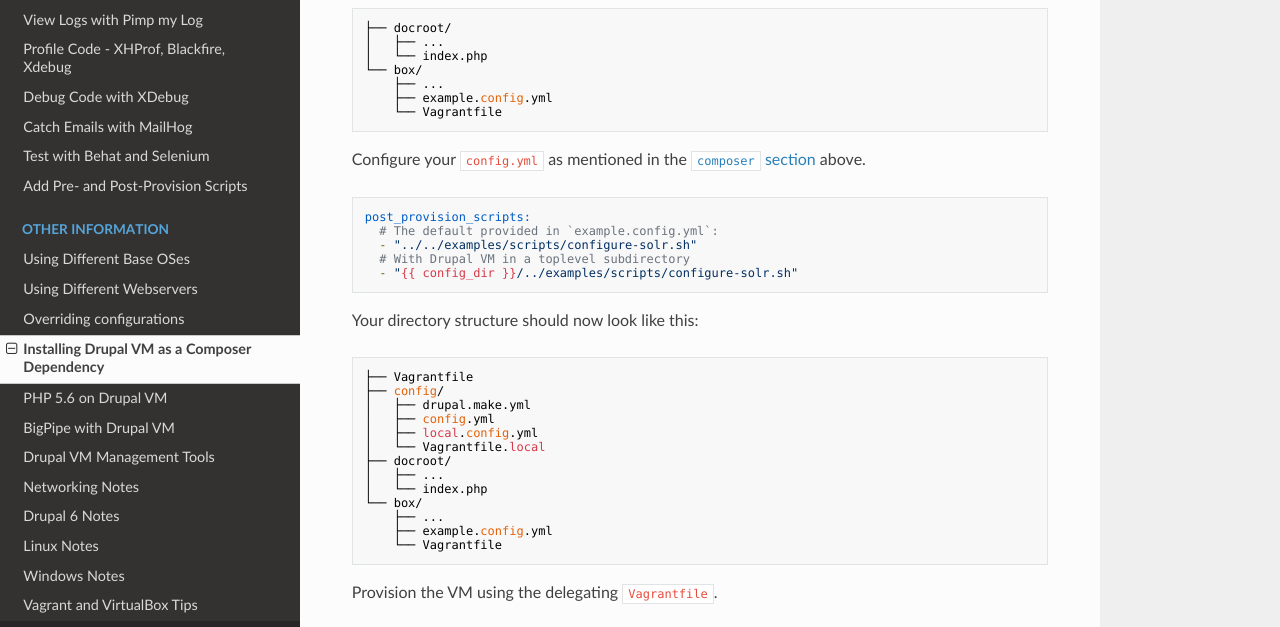
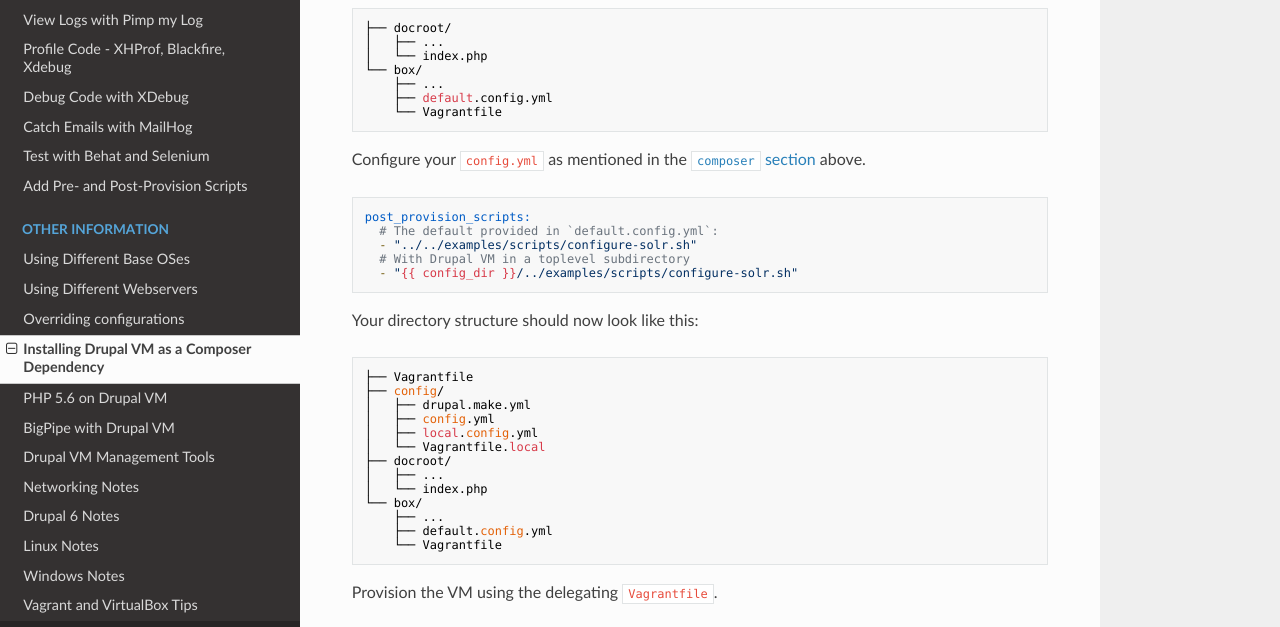
Before and after one commit to geerlingguy/drupal-vm, an MkDocs documentation site: the page built from docs/other/drupalvm-composer-dependency.md, in a window 1280 px wide and 900 px high, scrolled down 1858 px. Shown: the part 239-866 px from the top of the window. Built offline with MkDocs 1.6.1, drawn with Linux system fonts in a browser that asks for light colours; nearby versions of some CDN libraries; old or Windows-style settings are respelled for this version of MkDocs; some of the changed text lies outside the part shown.

Commit message:
Rename example.config.yml to default.config.yml

````diff
--- a/docs/other/drupalvm-composer-dependency.md
+++ b/docs/other/drupalvm-composer-dependency.md
@@ -29,11 +29,11 @@ _Note: This will be the directory where Drupal VM looks for other local configur
         └── drupal-vm/
 ```
 
-If you're using `pre_provision_scripts` or `post_provision_scripts` you also need to adjust their paths to take into account the new directory structure. The examples used in `example.config.yml` assume the files are located in the Drupal VM directory. If you use relative paths you need to the ascend the directory tree as far as the project root, but using the `config_dir` variable you get the absolute path of where you `config.yml` is located.
+If you're using `pre_provision_scripts` or `post_provision_scripts` you also need to adjust their paths to take into account the new directory structure. The examples used in `default.config.yml` assume the files are located in the Drupal VM directory. If you use relative paths you need to the ascend the directory tree as far as the project root, but using the `config_dir` variable you get the absolute path of where you `config.yml` is located.
 
 ```yaml
 post_provision_scripts:
-  # The default provided in `example.config.yml`:
+  # The default provided in `default.config.yml`:
   - "../../examples/scripts/configure-solr.sh"
   # With Drupal VM as a Composer dependency:
   - "{{ config_dir }}/../examples/scripts/configure-solr.sh"
@@ -98,7 +98,7 @@ If you don't use `composer` in your project you can still download  Drupal VM (o
 │   └── index.php
 └── box/
     ├── ...
-    ├── example.config.yml
+    ├── default.config.yml
     └── Vagrantfile
 ```
 
@@ -106,7 +106,7 @@ Configure your `config.yml` as mentioned in the [`composer` section](#setup-your
 
 ```yaml
 post_provision_scripts:
-  # The default provided in `example.config.yml`:
+  # The default provided in `default.config.yml`:
   - "../../examples/scripts/configure-solr.sh"
   # With Drupal VM in a toplevel subdirectory
   - "{{ config_dir }}/../examples/scripts/configure-solr.sh"
@@ -126,7 +126,7 @@ Your directory structure should now look like this:
 │   └── index.php
 └── box/
     ├── ...
-    ├── example.config.yml
+    ├── default.config.yml
     └── Vagrantfile
 ```
 
````
Also changed, not shown: README.md (+3 -3 lines), docs/deployment/drush-make.md (+1 -1 lines), docs/extras/syncing-folders.md (+1 -1 lines), docs/extras/varnish.md (+1 -1 lines), docs/other/base-os.md (+1 -1 lines), docs/other/webservers.md (+2 -2 lines), examples/acquia/README.md (+2 -2 lines), examples/prod/README.md (+1 -1 lines).
